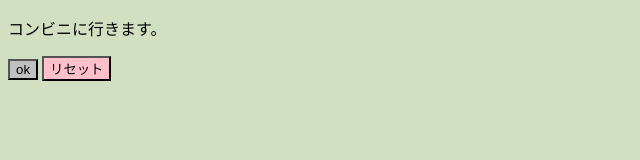
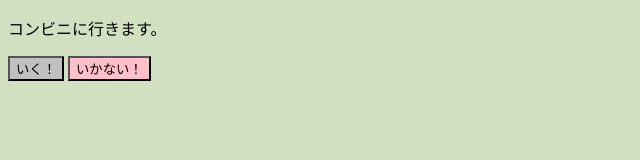
Before and after one commit to g1527066/2016web1-6, a plain HTML site: page index.html in a window 1280 px wide. Shown: the whole page, without its empty margins (0-640 px from the left). Drawn offline with Linux system fonts and the light colour scheme.

Commit message:
Update index.html

```diff
--- a/index.html
+++ b/index.html
@@ -7,8 +7,8 @@
   </head>
   <body>
     <p>コンビニに行きます。</p>
-    <input type="submit" value="ok"class="btn btn-submit">
-     <input type="reset" value="リセット"class="btn btn-reset">
+    <input type="submit" value="いく！"class="btn btn-submit">
+     <input type="reset" value="いかない！"class="btn btn-reset">
 
   </body>
 </html>
```
